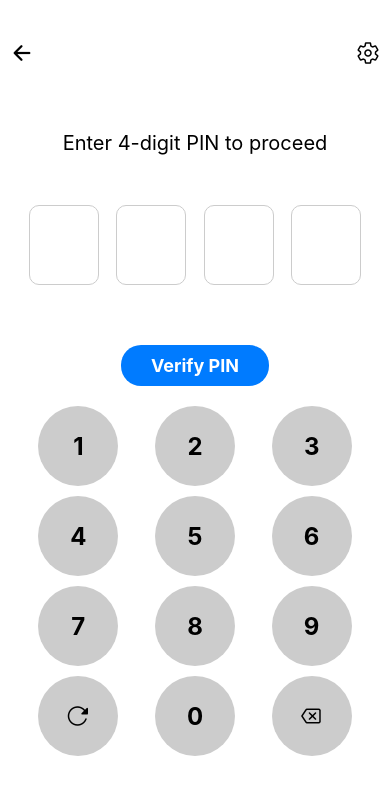
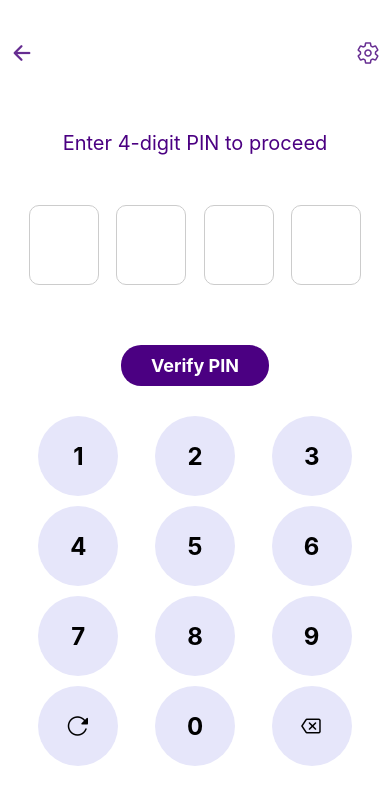
Before and after one commit to samanvay13/Social-Network, a React Native app: screen /SecurityPinScreen in a window 390 px wide. Shown: the top 804 px of the page. Built offline with nearby package versions, Linux system fonts and the light colour scheme.

Commit message:
Color Palette

```diff
--- a/src/screens/mainCharacterFeed.jsx
+++ b/src/screens/mainCharacterFeed.jsx
@@ -37,8 +37,7 @@ const MainCharacterFeed = () => {
             <Image source={require('../assets/profile pictures/samanvay.jpg')} style={styles.profilePicture} />
           </View>
           <TouchableOpacity style={styles.editButton}>
-            <Ionicons name="settings-outline" size={20} color="black" />
-            <Text>Edit Profile</Text>
+            <Text style={styles.editButtonText}>Edit Profile</Text>
           </TouchableOpacity>
         </View>
       </View>
@@ -222,7 +221,14 @@ const styles = StyleSheet.create({
   editButton: {
     flexDirection: 'row',
     alignItems: 'center',
-    padding: 10,
+    backgroundColor: '#007BFF',
+    paddingVertical: 10,
+    paddingHorizontal: 20,
+    borderRadius: 20,
+  },
+  editButtonText: {
+    color: '#fff',
+    fontSize: 16,
   },
   memoriesContainer: {
     marginTop: 20,
--- a/src/screens/securityPin.jsx
+++ b/src/screens/securityPin.jsx
@@ -31,10 +31,10 @@ const SecurityPinScreen = ({ navigation }) => {
     <View style={styles.container}>
       <View style={styles.header}>
         <TouchableOpacity onPress={() => navigation.goBack()}>
-          <Ionicons name="arrow-back" size={24} color="black" />
+          <Ionicons name="arrow-back" size={24} color="#662d91" />
         </TouchableOpacity>
         <TouchableOpacity onPress={() => {}}>
-          <Ionicons name="settings-outline" size={24} color="black" />
+          <Ionicons name="settings-outline" size={24} color="#662d91" />
         </TouchableOpacity>
       </View>
       <View style={styles.description}>
@@ -114,6 +114,7 @@ const styles = StyleSheet.create({
     paddingVertical: 50,
   },
   descriptionText: {
+    color: '#4B0082',
     fontSize: 20,
   },
   pinContainer: {
@@ -135,14 +136,15 @@ const styles = StyleSheet.create({
   },
   pinText: {
     fontSize: 36,
+    color: '#720e9e',
   },
   verifyButton: {
     alignSelf: 'center',
-    backgroundColor: '#007BFF',
+    backgroundColor: '#4B0082',
     paddingVertical: 10,
     paddingHorizontal: 30,
     borderRadius: 20,
-    marginBottom: 20,
+    marginBottom: 30,
   },
   verifyButtonText: {
     color: '#fff',
@@ -158,7 +160,7 @@ const styles = StyleSheet.create({
     marginBottom: 10,
   },
   numericButton: {
-    backgroundColor: '#ccc',
+    backgroundColor: '#E6E6FA',
     width: 80,
     height: 80,
     borderRadius: 40,
```
